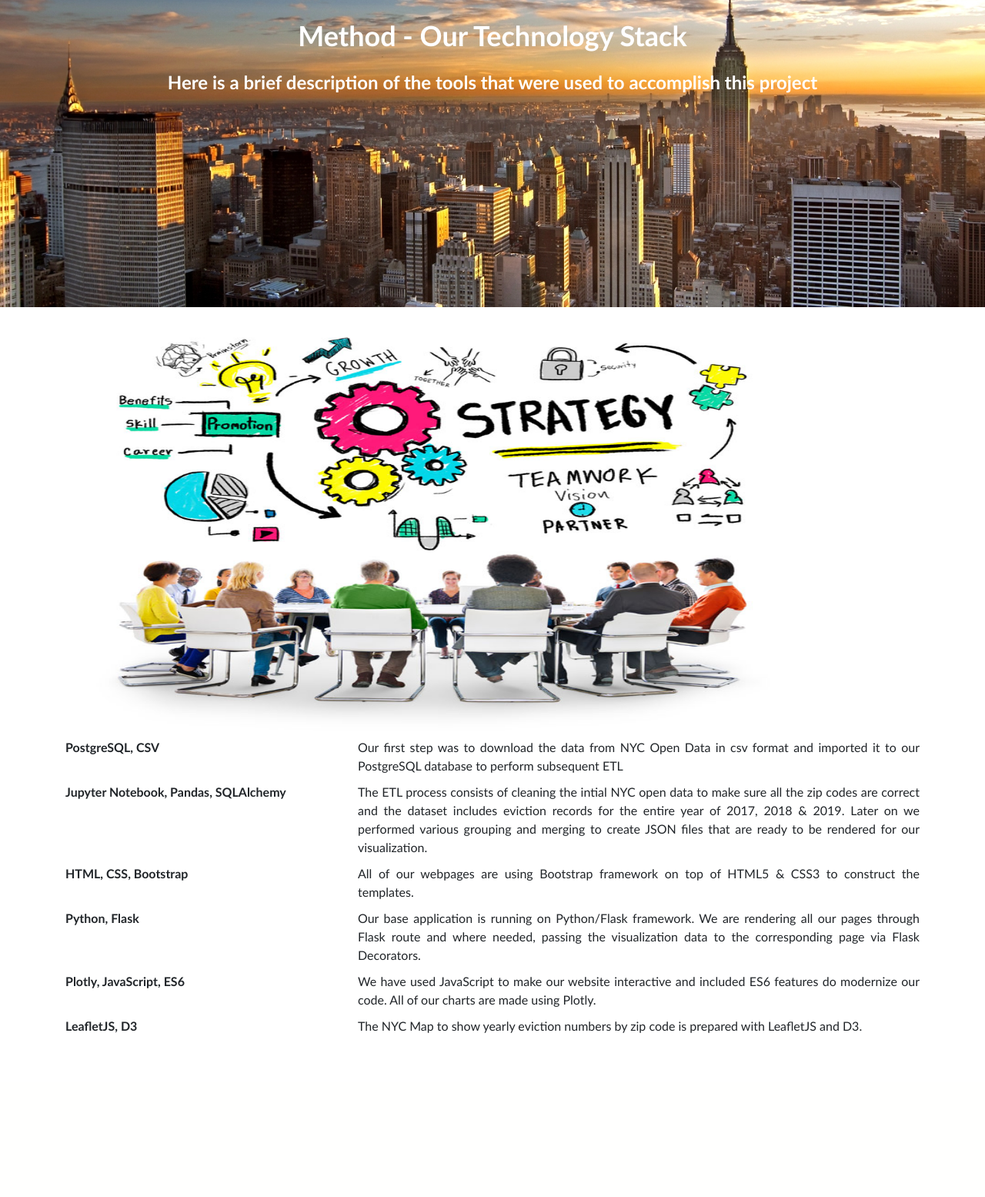
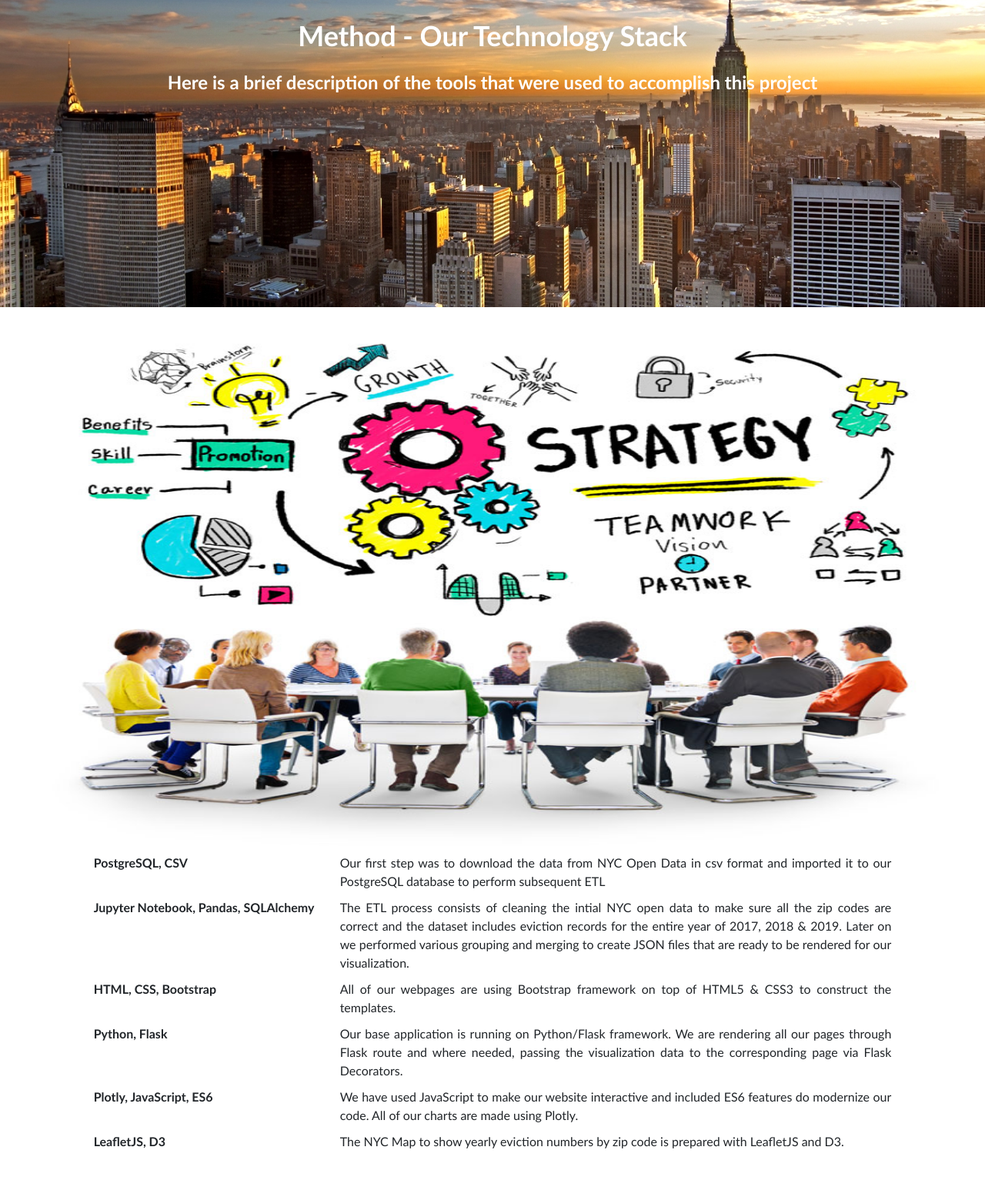
Before and after one commit to kamalnyc17/Project_TWO_NYC_Eviction, a Flask app: page /method in a window 1280 px wide. Shown: the part 95-1650 px from the top of the page at 77% size. Before the commit the page ends 1437 px from the top, so only its background shows below. Run offline with Flask 2, Linux system fonts and the light colour scheme; some libraries are stand-ins or nearby versions.

Commit message:
updated layout

```diff
--- a/templates/aboutus.html
+++ b/templates/aboutus.html
@@ -46,12 +46,12 @@
     <div class="hero text-center">
       <p class="heading">About our Team</p>
     </div>
-    <div class="container">
+    <div class="container-fluid">
       <!-- top banner -->
       <div class="row">
         <div class="col-md-12">
           <img src="../static/images/Our-Team.jpg" alt="Home Page Top Banner"
-            style="padding-bottom: 20px;width:950px;height:500px;">
+            style="padding-bottom: 20px;width:100%;height:500px;">
         </div>
       </div>
       <div class="row team-member">
--- a/templates/byborough.html
+++ b/templates/byborough.html
@@ -46,7 +46,7 @@
       <p class="heading">NYC Eviction Record - By Borough</p>
       <p class="sub-heading">Use the interactive charts below to explore the dataset</p>
     </div>
-    <div class="container">
+    <div class="container-fluid">
       <div class="row">
         <div class="col-md-4">
           <div class="well">
--- a/templates/byproperty.html
+++ b/templates/byproperty.html
@@ -46,7 +46,7 @@
       <p class="sub-heading">Use the interactive charts below to explore the dataset</p>
     </div>
     <!-- container/wrapper-->
-    <div class="container">
+    <div class="container-fluid">
       <div class="row">
         <div class="col-md-4">
           <div class="well">
--- a/templates/byzipcode.html
+++ b/templates/byzipcode.html
@@ -46,11 +46,13 @@
       <p class="sub-heading">Use the interactive charts below to explore the dataset</p>
     </div>
     <!-- container/wrapper-->
-    <div class="container">
+    <div class="container-fluid">
       <div class="row">
-        <div class="col-md-12">
+        <div class="col-md-2"></div>
+        <div class="col-md-8">
           <div id="boxPlot"></div>
         </div>
+        <div class="col-md-2"></div>
       </div>
       <div class="row">
         <div class="col-md-12 footer-info">
--- a/templates/index.html
+++ b/templates/index.html
@@ -46,7 +46,7 @@
       <p class="heading">New York City Eviction Record: 2017 - 2019</p>
     </div>
     <!-- container/wrapper-->
-    <div class="container">
+    <div class="container-fluid">
       <!-- introduction -->
       <div class="row">
         <div class="col-md-12">
@@ -79,7 +79,7 @@
       <div class="row">
         <div class="col-md-12">
           <img src="../static/images/Homepage-Banner-Two.jpg" alt="Home Page Banner Two"
-            style="padding-bottom: 10px;width:950px;height:400px;">
+            style="padding-bottom: 10px; width:100%;height:400px;">
         </div>
       </div>
     </div>
--- a/templates/method.html
+++ b/templates/method.html
@@ -46,30 +46,33 @@
       <p class="sub-heading">Here is a brief description of the tools that were used to accomplish this project</p>
     </div>
     <!-- container/wrapper-->
-    <div class="container">
+    <div class="container-fluid">
       <!-- top banner -->
       <div class="row">
         <div class="col-md-12">
           <img src="../static/images/Technology-Stack.jpg" alt="Home Page Top Banner"
-            style="padding-bottom: 10px;width:950px;height:550px;">
+            style="padding-bottom: 10px;width:100%;height:700px;">
         </div>
       </div>
       <!-- stack information -->
       <div class="row stack-details">
-        <div class="col-md-4">
+        <div class="col-md-1"></div>
+        <div class="col-md-3">
           <span class="stack-name">PostgreSQL, CSV</span>
         </div>
-        <div class="col-md-8">
+        <div class="col-md-7">
           <p class="stack-info">Our first step was to download the data from NYC Open Data in csv format and imported it
             to our
             PostgreSQL database to perform subsequent ETL</p>
         </div>
+        <div class="col-md-1"></div>
       </div>
       <div class="row stack-details">
-        <div class="col-md-4">
+        <div class="col-md-1"></div>
+        <div class="col-md-3">
           <span class="stack-name">Jupyter Notebook, Pandas, SQLAlchemy</span>
         </div>
-        <div class="col-md-8">
+        <div class="col-md-7">
           <p class="stack-info">The ETL process consists of cleaning the intial NYC open data to make sure all the zip
             codes are correct and the dataset includes eviction records for the entire year of 2017, 2018 & 2019. Later
             on
@@ -77,49 +80,58 @@
             various grouping and merging to create JSON files that are ready to be rendered for our visualization.
           </p>
         </div>
+        <div class="col-md-1"></div>
       </div>
       <div class="row stack-details">
-        <div class="col-md-4">
+        <div class="col-md-1"></div>
+        <div class="col-md-3">
           <span class="stack-name">HTML, CSS, Bootstrap</span>
         </div>
-        <div class="col-md-8">
+        <div class="col-md-7">
           <p class="stack-info">All of our webpages are using Bootstrap framework on top of HTML5 & CSS3 to construct
             the
             templates.
           </p>
         </div>
+        <div class="col-md-1"></div>
       </div>
       <div class="row stack-details">
-        <div class="col-md-4">
+        <div class="col-md-1"></div>
+        <div class="col-md-3">
           <span class="stack-name">Python, Flask</span>
         </div>
-        <div class="col-md-8">
+        <div class="col-md-7">
           <p class="stack-info">Our base application is running on Python/Flask framework. We are rendering all our
             pages
             through Flask route and where needed, passing the visualization data to the corresponding page via Flask
             Decorators.
           </p>
         </div>
+        <div class="col-md-1"></div>
       </div>
       <div class="row stack-details">
-        <div class="col-md-4">
+        <div class="col-md-1"></div>
+        <div class="col-md-3">
           <span class="stack-name">Plotly, JavaScript, ES6</span>
         </div>
-        <div class="col-md-8">
+        <div class="col-md-7">
           <p class="stack-info">We have used JavaScript to make our website interactive and included ES6 features do
             modernize our code. All of our charts are made using Plotly.
           </p>
         </div>
+        <div class="col-md-1"></div>
       </div>
       <div class="row stack-details">
-        <div class="col-md-4">
+        <div class="col-md-1"></div>
+        <div class="col-md-3">
           <span class="stack-name">LeafletJS, D3</span>
         </div>
-        <div class="col-md-8">
+        <div class="col-md-7">
           <p class="stack-info">The NYC Map to show yearly eviction numbers by zip code is prepared with LeafletJS and
             D3.
           </p>
         </div>
+        <div class="col-md-1"></div>
       </div>
     </div>
   </div>
--- a/templates/nycmap.html
+++ b/templates/nycmap.html
@@ -47,7 +47,7 @@
       <p class="sub-heading">Use the interactive charts below to explore the dataset</p>
     </div>
     <!-- container/wrapper-->
-    <div class="container">
+    <div class="container-fluid">
       <div class="row">
         <div class="col-md-4">
           <div class="well">
--- a/templates/yearoveryear.html
+++ b/templates/yearoveryear.html
@@ -46,7 +46,7 @@
       <p class="sub-heading">Use the interactive charts below to explore the dataset</p>
     </div>
     <!-- container/wrapper-->
-    <div class="container">
+    <div class="container-fluid">
       <div class="row">
         <div class="col-md-4">
           <div class="well">
```
